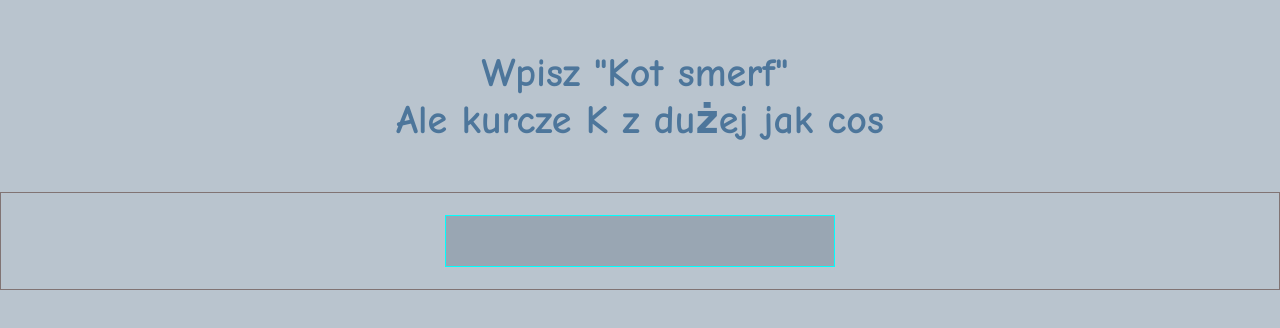
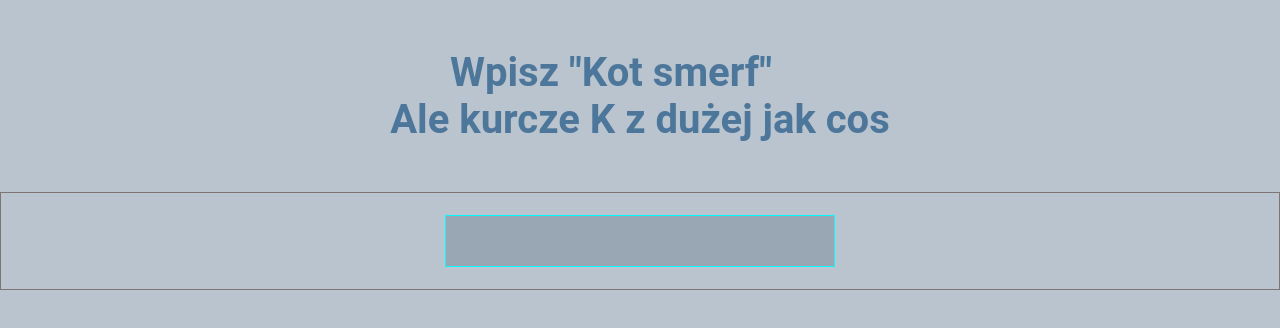
Before and after one commit to Zjebhub/konkurs-warsztaty, a plain HTML site: page konkursP2/index.html in a window 1280 px wide. Drawn offline with Linux system fonts and the light colour scheme.

Commit message:
Update style.css

```diff
--- a/konkursP2/style.css
+++ b/konkursP2/style.css
@@ -3,7 +3,7 @@
     background-color: rgb(185, 196, 206);
     margin: 0px;
     color: rgb(77, 118, 155);
-    font-family: "Comic Sans MS", "Comic Sans", cursive;
+    font-family: "Roboto";
 }
 .pudmleko{
     width: 100vw;
```
